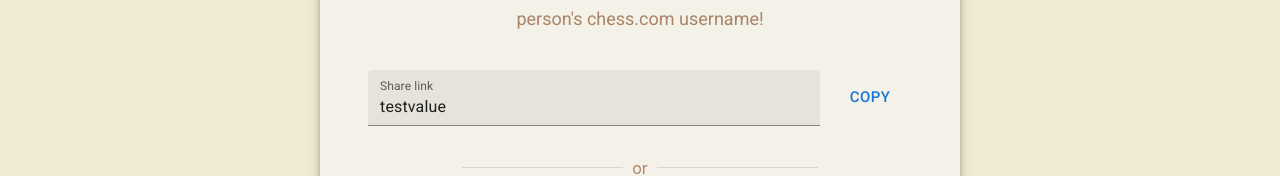
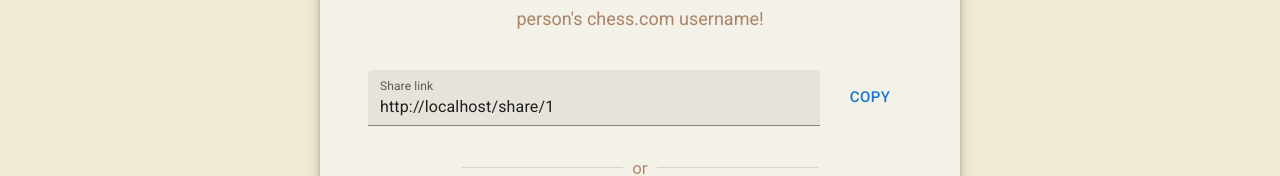
Before and after one commit to danikrisdayadi/chesstats, a React (Create React App) app: page /compare/1 in a window 1280 px wide. Shown: the part 361-537 px from the top of the page. Built offline with nearby package versions, Linux system fonts and the light colour scheme.

Commit message:
Replaced temp value in shared link

```diff
--- a/src/pages/SharePage.jsx
+++ b/src/pages/SharePage.jsx
@@ -43,7 +43,12 @@
             <PaddingY padding={"1vh"} />
 
             <Container maxWidth="md">
-              <CopyToClipboard text={`testvalue`} />
+              <CopyToClipboard
+                text={`${window.location.href.substring(
+                  0,
+                  window.location.href.indexOf("compare")
+                )}share/${username}`}
+              />
             </Container>
             <PaddingY padding={"2vh"} />
             <Divider className="divider">or</Divider>
```
